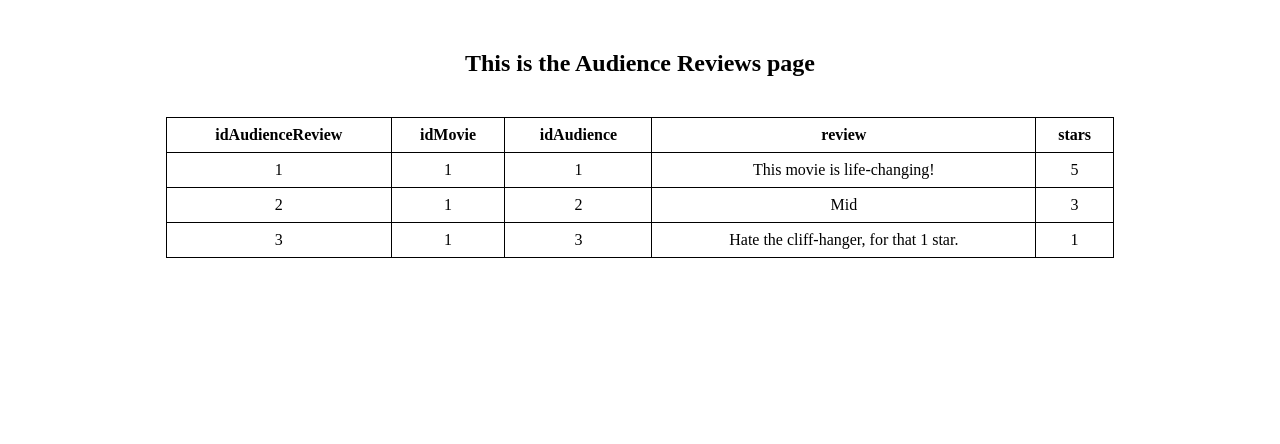
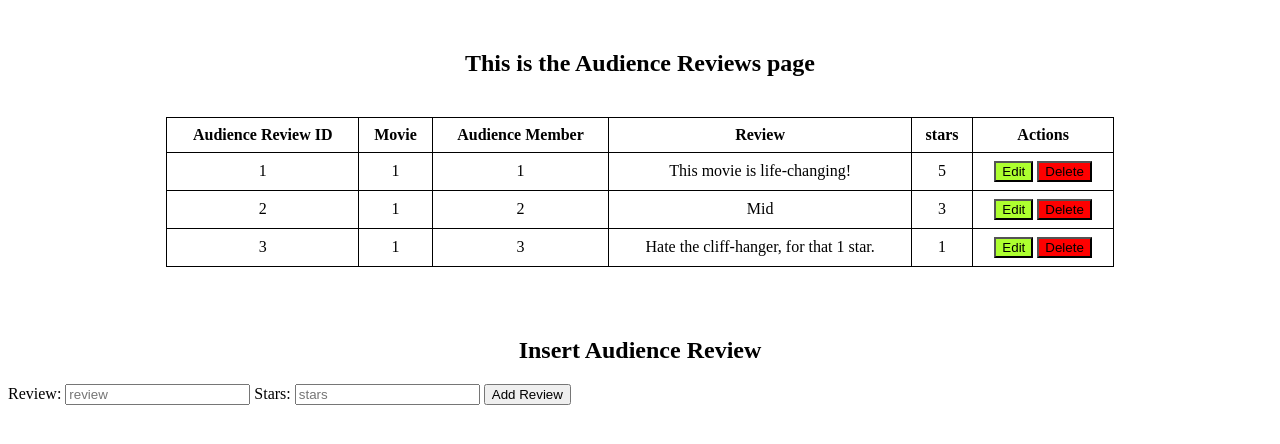
Before and after one commit to yaffenator/CS-340-Databases-Group-Project, a Flask app: page /audience_reviews in a window 1280 px wide. Shown: the part 98-542 px from the top of the page. Run offline with Flask 3, Linux system fonts and the light colour scheme; data comes from the database, SQL or seed files in the repository; data that the repository does not hold is empty; some libraries are stand-ins or nearby versions.

Commit message:
major updates

```diff
--- a/app.py
+++ b/app.py
@@ -1,6 +1,5 @@
-from flask import Flask, json, render_template
+from flask import Flask, json, render_template, request
 from flask_mysqldb import MySQL
-from flask import request
 import os
 
 app = Flask(__name__)
@@ -29,32 +28,107 @@ def genres_page():
     results = cur.fetchall()
     return render_template('genres.html', genres = results)
 
-@app.route("/directors")
+def add_director(firstName, lastName, middleName):
+    query = "INSERT INTO Directors (firstName, lastName, middleName) VALUES (%s, %s, %s);"
+    values = (firstName, lastName, middleName)
+    cur = mysql.connection.cursor()
+    cur.execute(query, values)
+    mysql.connection.commit()
+
+@app.route("/directors", methods = ['GET', 'POST'])
 def directors_page():
+    if request.method == 'POST':
+        firstName = request.form['firstName']
+        lastName = request.form['lastName']
+        if request.form['middleName'] != '':
+            middleName = request.form['middleName']
+        else:
+            middleName = 'None'
+        add_director(firstName, lastName, middleName)
     query = 'SELECT * FROM Directors;'
     cur = mysql.connection.cursor()
     cur.execute(query)
     results = cur.fetchall()
     return render_template('directors.html', directors = results)
 
-@app.route("/actors")
+def add_actor(firstName, lastName, middleName):
+    query = "INSERT INTO Actors (firstName, lastName, middleName) VALUES (%s, %s, %s);"
+    values = (firstName, lastName, middleName)
+    cur = mysql.connection.cursor()
+    cur.execute(query, values)
+    mysql.connection.commit()
+
+@app.route("/actors", methods = ['GET', 'POST'])
 def actors_page():
+    if request.method == 'POST':
+        firstName = request.form['firstName']
+        lastName = request.form['lastName']
+        if request.form['middleName'] != '':
+            middleName = request.form['middleName']
+        else:
+            middleName = 'None'
+        add_actor(firstName, lastName, middleName)
     query = 'SELECT * FROM Actors;'
     cur = mysql.connection.cursor()
     cur.execute(query)
     results = cur.fetchall()
     return render_template('actors.html', actors = results)
 
-@app.route("/audiences")
-def audiences_page():
-    query = 'SELECT * FROM Audiences;'
+def add_audience(firstName, lastName, middleName, email):
+    query = "INSERT INTO Audiences (firstName, lastName, middleName, email) VALUES (%s, %s, %s, %s);"
+    values = (firstName, lastName, middleName, email)
+    cur = mysql.connection.cursor()
+    cur.execute(query, values)
+    mysql.connection.commit()
+
+def update_audience(firstName, lastName, middleName, email, idAudience):
+    query = "UPDATE Audiences SET firstName = %s, lastName = %s, middleName = %s, email = %s) WHERE idAudience = %d;"
     cur = mysql.connection.cursor()
     cur.execute(query)
+    mysql.connection.commit()
+
+def delete_audience(idAudience):
+    query = "DELETE FROM Audiences WHERE idAudience = %d;"
+    cur = mysql.connection.cursor()
+    cur.execute(query)
+    mysql.connection.commit()
+
+@app.route("/audiences", methods = ['GET', 'POST', 'PUT', 'DELETE'])
+def audiences_page():
+    if request.method == 'POST':
+        firstName = request.form['firstName']
+        lastName = request.form['lastName']
+        middleName = request.form['middleName']
+        email = request.form['email']
+        add_audience(firstName, lastName, middleName, email)
+    elif request.method == 'PUT':
+        firstName = request.form['firstName']
+        lastName = request.form['lastName']
+        middleName = request.form['middleName']
+        email = request.form['email']
+        idAudience = request.form['idAudience']
+        update_audience(firstName, lastName, middleName, email, idAudience)
+    elif request.method == 'DELETE':
+        idAudience = request.form['idAudience']
+        delete_audience(idAudience)
+    cur = mysql.connection.cursor()
+    cur.execute('SELECT * FROM Audiences;')
     results = cur.fetchall()
     return render_template('audiences.html', audiences = results)
 
-@app.route("/audience_reviews")
+def add_audience_review(review, stars):
+    query = "INSERT INTO Audiences (review, stars) VALUES (%s, %d);"
+    values = (review, stars)
+    cur = mysql.connection.cursor()
+    cur.execute(query, values)
+    mysql.connection.commit()
+
+@app.route("/audience_reviews", methods=['GET', 'POST'])
 def audience_reviews_page():
+    if request.method == 'POST':
+        stars = int(request.form['stars'])
+        review = request.form['review']
+        add_audience_review(review, stars)
     query = 'SELECT * FROM AudienceReviews;'
     cur = mysql.connection.cursor()
     cur.execute(query)
@@ -78,4 +152,4 @@ def movies_has_actors_page():
     return render_template('movies_has_actors.html', results = results)
 
 if __name__ == "__main__":
-    app.run(debug=True)
+    app.run(debug=True, port=5100)
--- a/templates/audience_reviews.html
+++ b/templates/audience_reviews.html
@@ -1,5 +1,6 @@
 <!DOCTYPE html>
 <html lang="en">
+
 <head>
     <meta charset="UTF-8">
     <meta name="viewport" content="width=device-width, initial-scale=1.0">
@@ -7,6 +8,7 @@
     <link href="../static/css/style.css" rel="stylesheet" type="text/css">
     <script type="module" src="../static/scripts/backend.py"></script>
 </head>
+
 <body>
     <header>
         <h1>Top 50 Movies of the 2000s</h1>
@@ -29,11 +31,12 @@
             <table>
                 <thead>
                     <tr>
-                        <th>idAudienceReview</th>
-                        <th>idMovie</th>
-                        <th>idAudience</th>
-                        <th>review</th>
+                        <th>Audience Review ID</th>
+                        <th>Movie</th>
+                        <th>Audience Member</th>
+                        <th>Review</th>
                         <th>stars</th>
+                        <th>Actions</th>
                     </tr>
                 </thead>
 
@@ -45,11 +48,27 @@
                         <td>{{review.idAudience}}</td>
                         <td>{{review.review}}</td>
                         <td>{{review.stars}}</td>
+                        <td>
+                            <button onclick="" style="background-color: greenyellow;" type="submit">Edit</button>
+
+                            <button style="background-color: red;" type="submit">Delete</button>
+                        </td>
                     </tr>
                     {% endfor %}
                 </tbody>
             </table>
         </div>
+        <h2>Insert Audience Review</h2>
+        <form action="{{ url_for("audience_reviews_page")}}" method="POST">
+            <label for="review">Review:</label>
+            <input type="text" id="review" name="review" placeholder="review">
+
+            <label for="stars">Stars:</label>
+            <input type="number" id="stars" name="stars" placeholder="stars">
+
+            <button type="submit">Add Review</button>
+        </form>
     </main>
 </body>
+
 </html>
```
Also changed, not shown: DML.sql (+70 -0 lines), templates/actors.html (+19 -0 lines), templates/audiences.html (+28 -5 lines), templates/directors.html (+19 -0 lines). Lines whose indentation alone changed are shown as unchanged.
